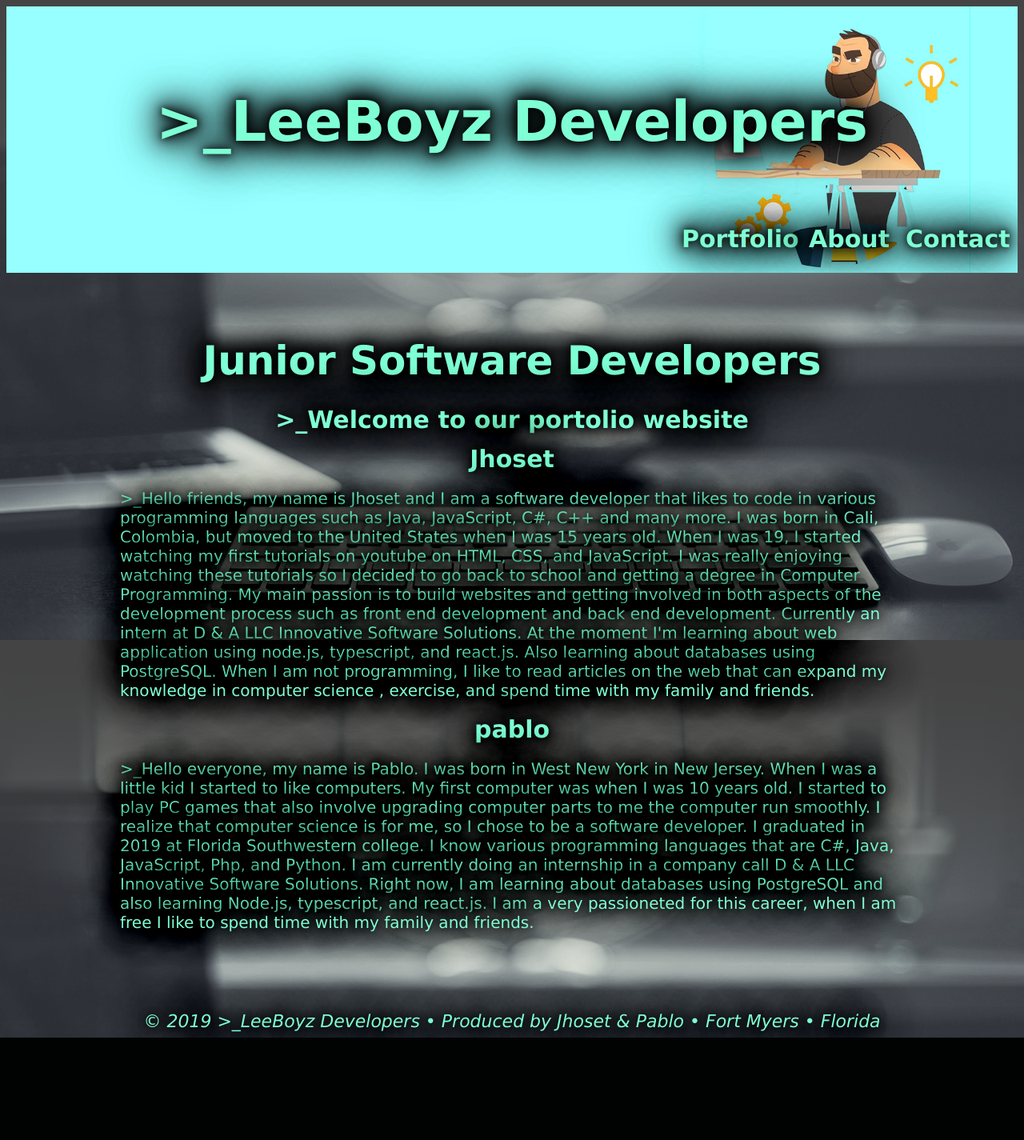
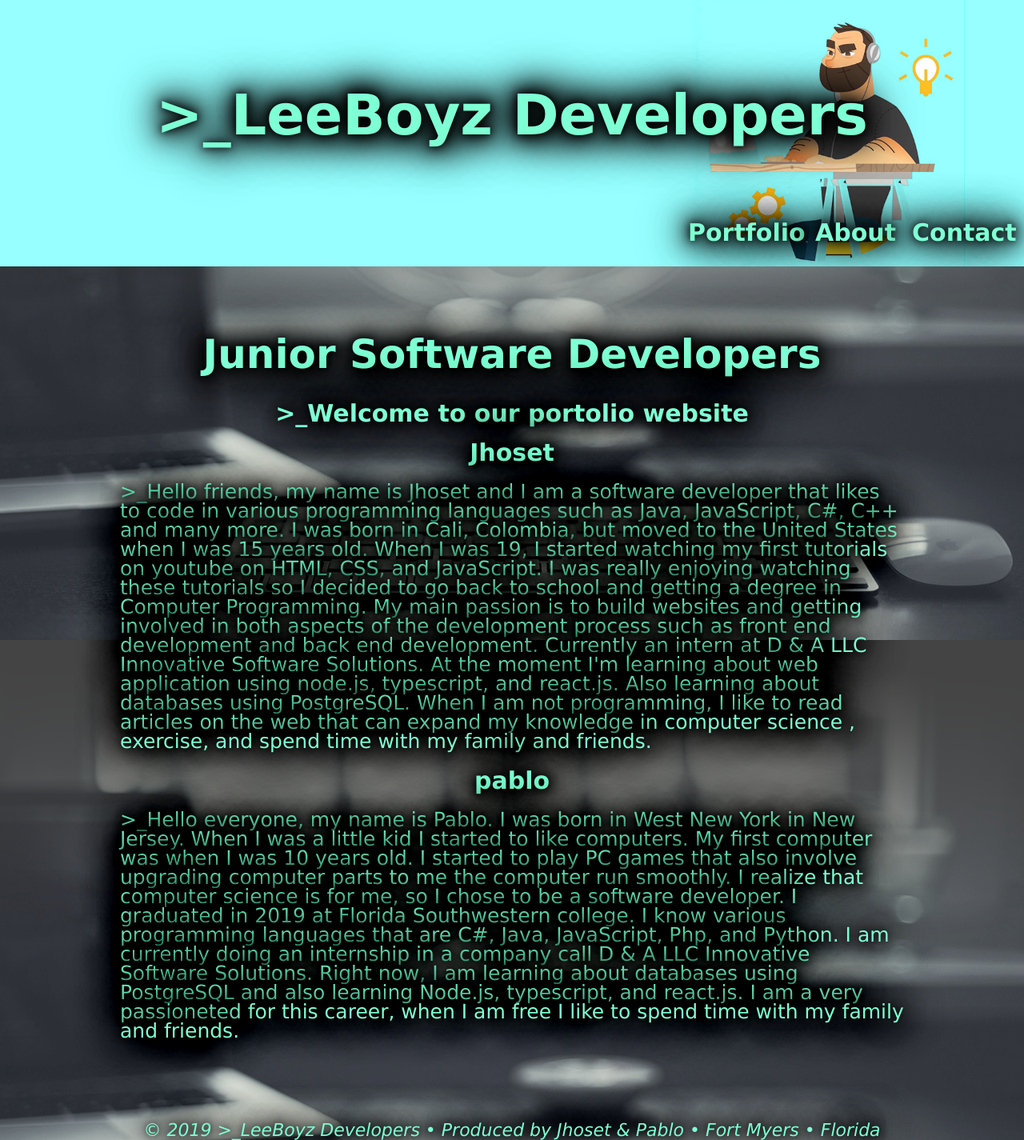
Before and after one commit to xJA10x/LeeBoyzDevelopers, a PHP site: page /about.html in a window 1280 px wide. Shown: the whole page at 80% size. Before the commit the page ends 1297 px from the top, so only its background shows below. Run offline with PHP 8.4, Linux system fonts and the light colour scheme.

Commit message:
Some changes in css

```diff
--- a/css/main.css
+++ b/css/main.css
@@ -15,6 +15,9 @@ body {
   background-position: center center;
   background-repeat: no-repeat;
   background-attachment: fixed;
+  width: 100%;
+  padding: 0px;
+  margin: 0px auto;
 
 }
 
@@ -108,7 +111,7 @@ header nav a {
   background: url('../pictures/banner.png');
   max-width: 100%;
   background-size: cover;
-  background-repeat:
+
 }
 
 .topnav a {
@@ -180,7 +183,7 @@ article p {
 
   color: #7fffd4;
   text-shadow:0 0 10px #000, 0 0 20px #000, 0 0 30px #000, 0 0 40px #000, 0 0 50px #000, 0 0 60px #000, 0 0 70px #000;
-  font-size: 20px;
+  font-size: 25px;
 
 }
 
```
